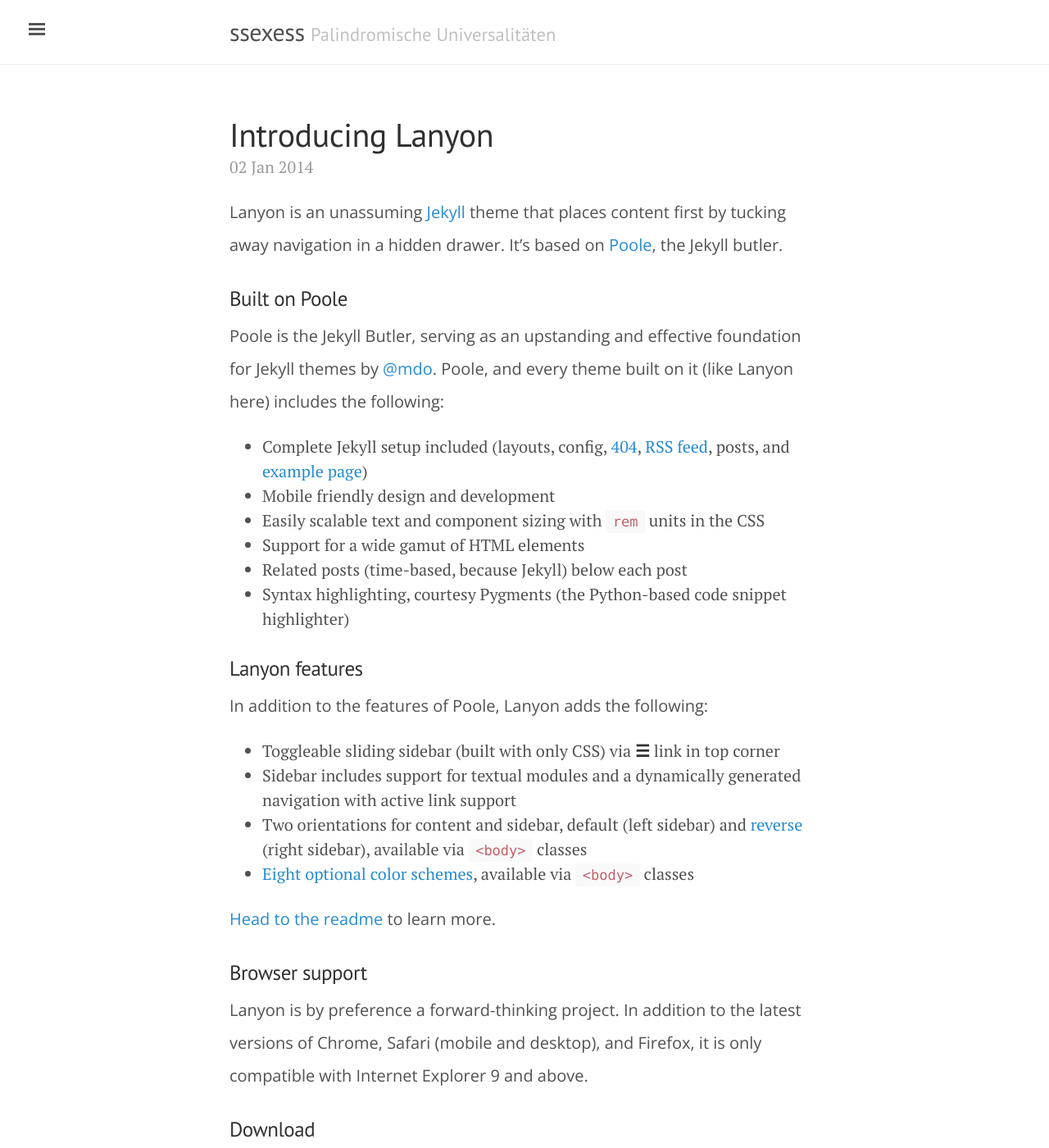
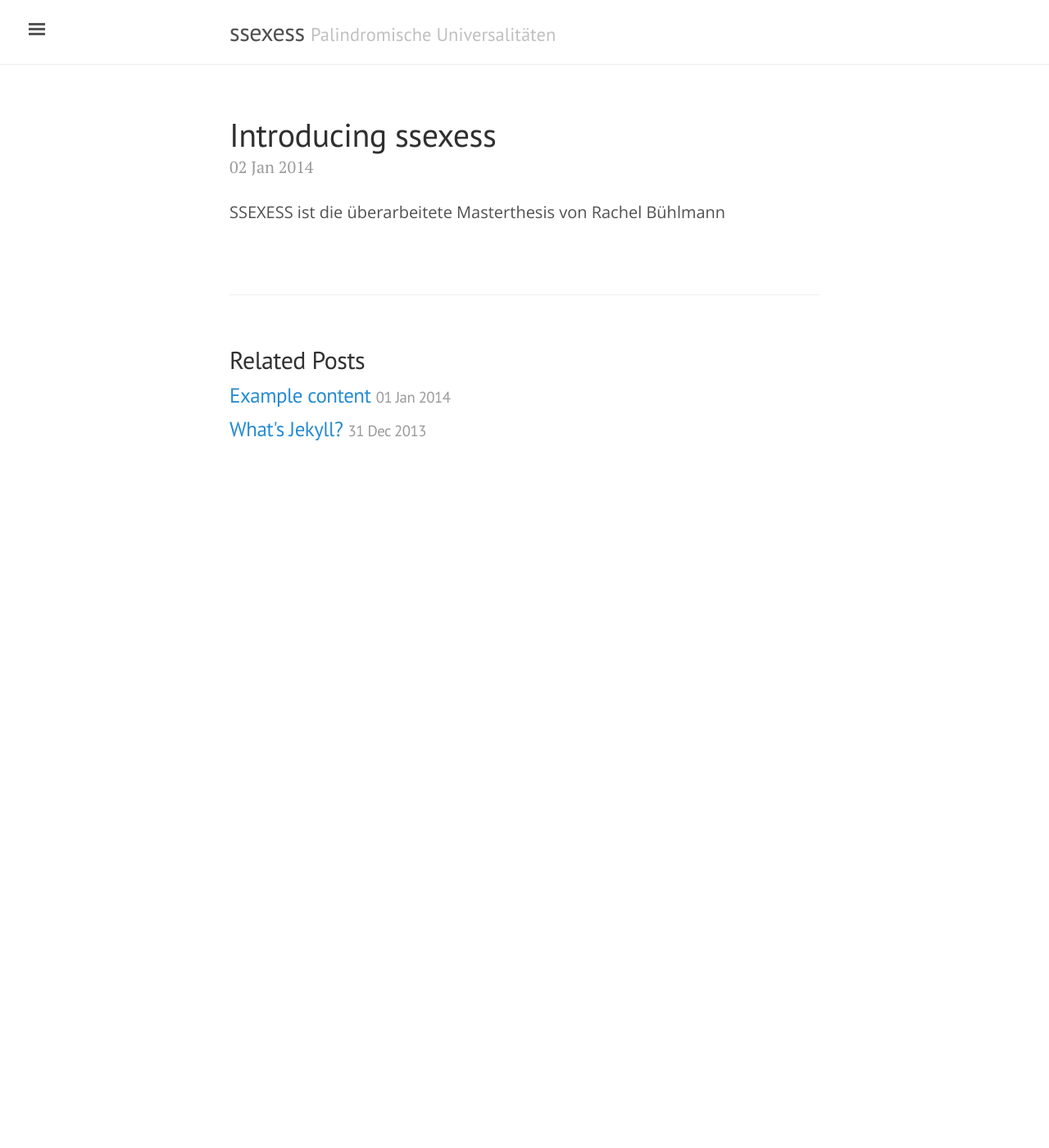
Before and after one commit to ASommer/ssxss2, a Jekyll site: the page built from _posts/2014-01-02-introducing-lanyon.md, in a window 1280 px wide and 1400 px high. Shown: the whole window at 82% size. Built offline with Jekyll 4.4.1, drawn with Linux system fonts in a browser that asks for light colours; some of the changed text lies outside the part shown.

Commit message:
chnged first post

```diff
--- a/_posts/2014-01-02-introducing-lanyon.md
+++ b/_posts/2014-01-02-introducing-lanyon.md
@@ -1,38 +1,6 @@
 ---
 layout: post
-title: Introducing Lanyon
+title: Introducing ssexess
 ---
 
-Lanyon is an unassuming [Jekyll](http://jekyllrb.com) theme that places content first by tucking away navigation in a hidden drawer. It's based on [Poole](http://getpoole.com), the Jekyll butler.
-
-### Built on Poole
-
-Poole is the Jekyll Butler, serving as an upstanding and effective foundation for Jekyll themes by [@mdo](https://twitter.com/mdo). Poole, and every theme built on it (like Lanyon here) includes the following:
-
-* Complete Jekyll setup included (layouts, config, [404](/404), [RSS feed](/atom.xml), posts, and [example page](/about))
-* Mobile friendly design and development
-* Easily scalable text and component sizing with `rem` units in the CSS
-* Support for a wide gamut of HTML elements
-* Related posts (time-based, because Jekyll) below each post
-* Syntax highlighting, courtesy Pygments (the Python-based code snippet highlighter)
-
-### Lanyon features
-
-In addition to the features of Poole, Lanyon adds the following:
-
-* Toggleable sliding sidebar (built with only CSS) via **☰** link in top corner
-* Sidebar includes support for textual modules and a dynamically generated navigation with active link support
-* Two orientations for content and sidebar, default (left sidebar) and [reverse](https://github.com/poole/lanyon#reverse-layout) (right sidebar), available via `<body>` classes
-* [Eight optional color schemes](https://github.com/poole/lanyon#themes), available via `<body>` classes
-
-[Head to the readme](https://github.com/poole/lanyon#readme) to learn more.
-
-### Browser support
-
-Lanyon is by preference a forward-thinking project. In addition to the latest versions of Chrome, Safari (mobile and desktop), and Firefox, it is only compatible with Internet Explorer 9 and above.
-
-### Download
-
-Lanyon is developed on and hosted with GitHub. Head to the <a href="https://github.com/poole/lanyon">GitHub repository</a> for downloads, bug reports, and features requests.
-
-Thanks!
+SSEXESS ist die überarbeitete Masterthesis von Rachel Bühlmann
```
